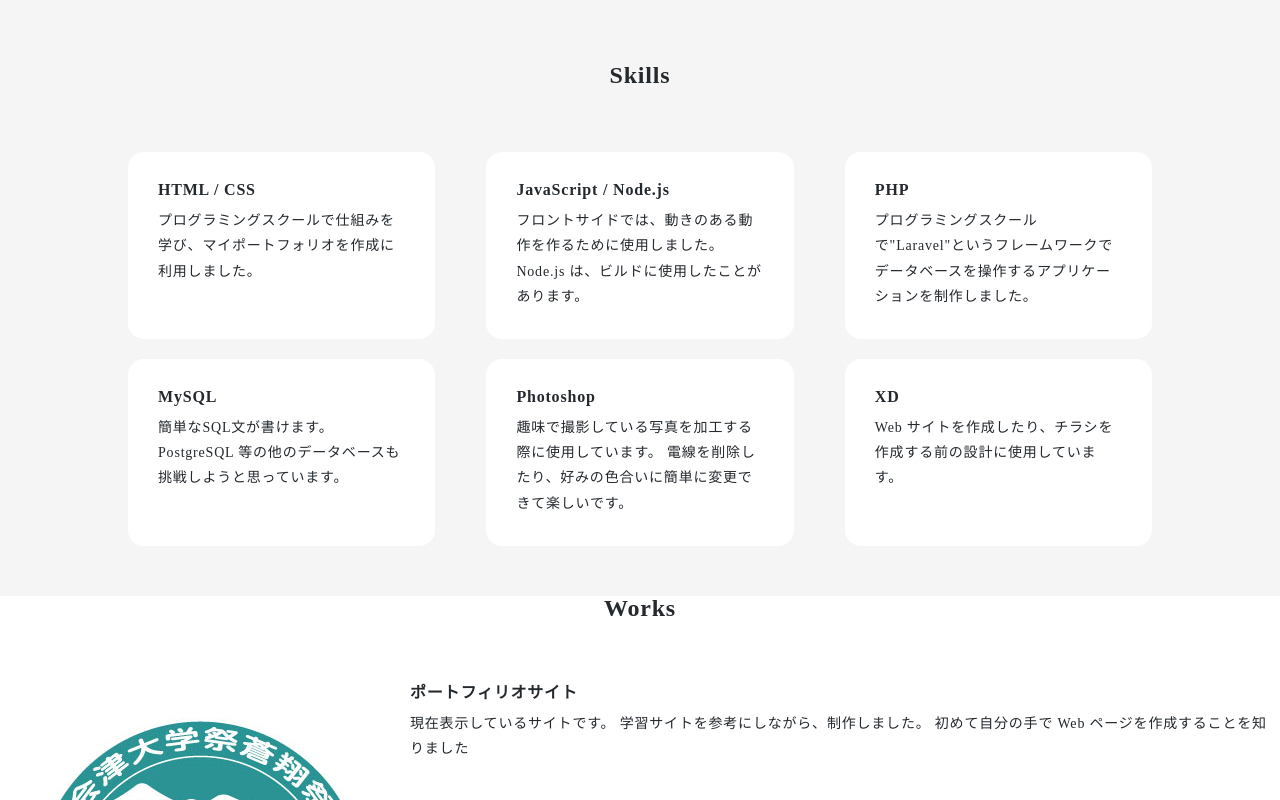
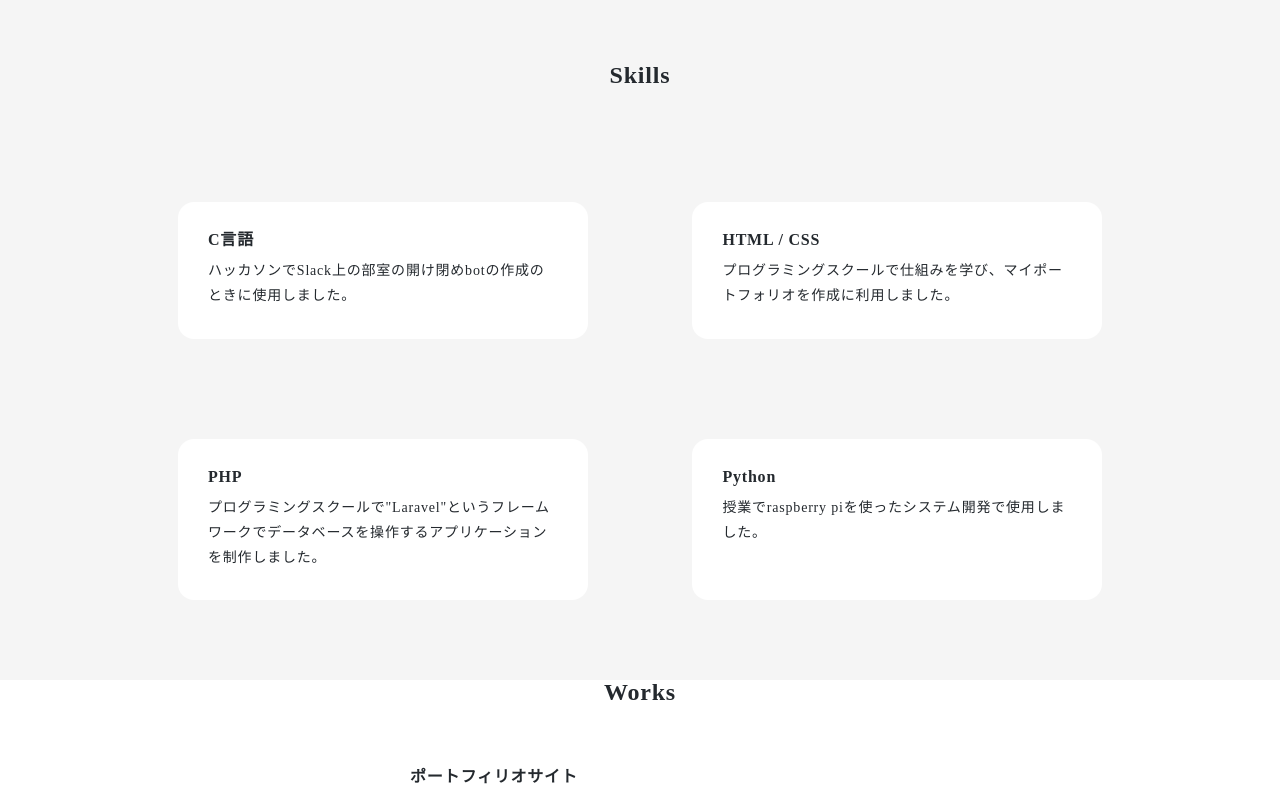
Before and after one commit to Sho-taka4423/MyPortfolio, a plain HTML site: page index.html in a window 1280 px wide. Shown: the part 983-1783 px from the top of the page. Drawn offline with Linux system fonts and the light colour scheme.

Commit message:
Skill
Skill変更

```diff
--- a/css/style.css
+++ b/css/style.css
@@ -139,11 +139,12 @@ h3 {
     flex-wrap: wrap;
 }
 .skill-item{
-    width:30%;
+    width:40%;
     background-color: #fff;
     border-radius:16px;
     margin-bottom: 20px;
     padding: 30px;
+    margin: 50px;
     box-sizing: border-box;
 }
 /* Works */
--- a/index.html
+++ b/index.html
@@ -26,7 +26,7 @@
     <div class = "main-visual">
         <div>
             <h1>sho's portfolio site</h1>
-            <p>web engineer</p>
+            <p>It is My portfolo site.</p>
 
         </div>
     </div>
@@ -53,28 +53,20 @@
         <h2>Skills</h2>
         <div class="skill-list">
             <div class="skill-item">
+                <h3>C言語</h3>
+                <p>ハッカソンでSlack上の部室の開け閉めbotの作成のときに使用しました。</p>
+            </div>
+            <div class="skill-item">
                 <h3>HTML / CSS</h3>
                 <p>プログラミングスクールで仕組みを学び、マイポートフォリオを作成に利用しました。</p>
-            </div>
-            <div class="skill-item">
-                <h3>JavaScript / Node.js</h3>
-                <p>フロントサイドでは、動きのある動作を作るために使用しました。 Node.js は、ビルドに使用したことがあります。</p>
             </div>
             <div class="skill-item">
                 <h3>PHP</h3>
                 <p>プログラミングスクールで"Laravel"というフレームワークでデータベースを操作するアプリケーションを制作しました。</p>
             </div>
             <div class="skill-item">
-                <h3>MySQL</h3>
-                <p>簡単なSQL文が書けます。PostgreSQL 等の他のデータベースも挑戦しようと思っています。</p>
-            </div>
-            <div class="skill-item">
-                <h3>Photoshop</h3>
-                <p>趣味で撮影している写真を加工する際に使用しています。 電線を削除したり、好みの色合いに簡単に変更できて楽しいです。</p>
-            </div>
-            <div class="skill-item">
-                <h3>XD</h3>
-                <p>Web サイトを作成したり、チラシを作成する前の設計に使用しています。</p>
+                <h3>Python</h3>
+                <p>授業でraspberry piを使ったシステム開発で使用しました。</p>
             </div>
         </div>
     </section>
```
